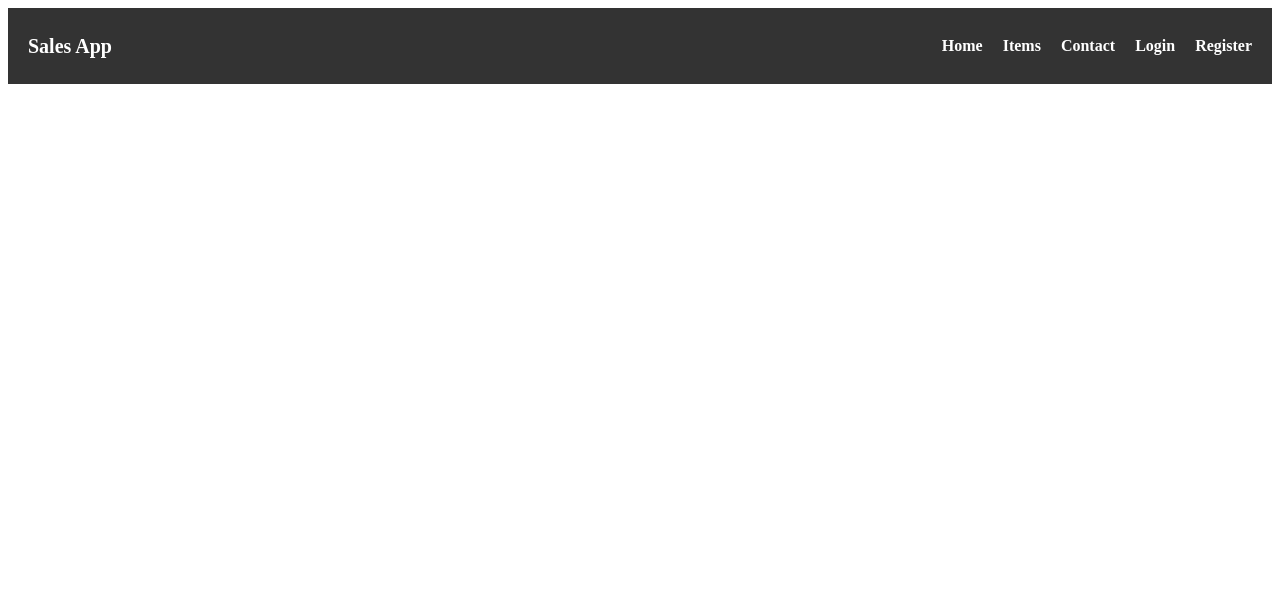
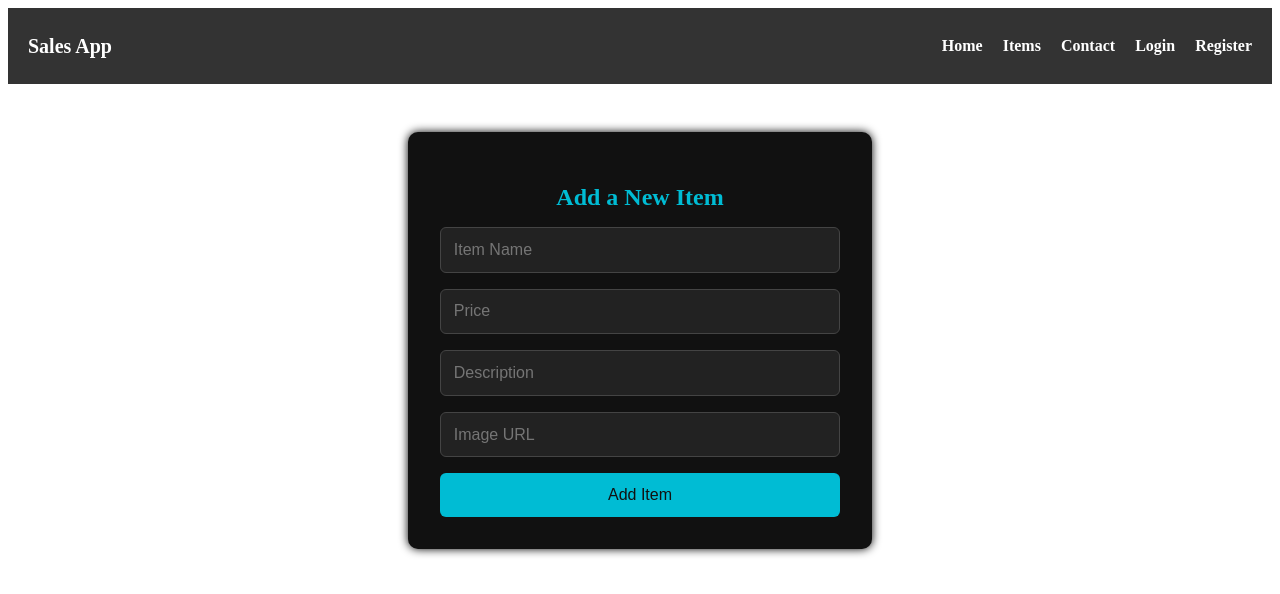
Before and after one commit to denning01/sales-frontend, a React (Vite) app: page /add-item in a window 1280 px wide. Shown: the top 594 px of the page. Built offline with nearby package versions, Linux system fonts and the light colour scheme.

Commit message:
creates the add item page

```diff
--- a/src/App.jsx
+++ b/src/App.jsx
@@ -6,6 +6,8 @@ import Contact from "./components/Contact";
 import LoginPage from "./pages/LoginPage";
 import RegisterPage from "./pages/RegisterPage";
 import "./App.css";
+import AddItemPage from "./pages/AddItemPage";
+
 
 function App() {
   // App-level user state
@@ -48,6 +50,10 @@ function App() {
 
         {/* Register Page */}
         <Route path="/register" element={<RegisterPage setUser={setUser} />} />
+
+        {/*Add Item Page*/}
+        <Route path="/add-item" element={<AddItemPage user={user} />} />
+
       </Routes>
     </Router>
   );
--- a/src/components/Navbar.jsx
+++ b/src/components/Navbar.jsx
@@ -29,9 +29,17 @@ export default function Navbar({ user, setUser }) {
           <li>
             <Link to="/contact">Contact</Link>
           </li>
+          {user && (
+  <li>
+    <Link to="/add-item">Add Item</Link>
+  </li>
+)}
+
 
           {!user ? (
             <>
+
+
               <li>
                 <Link to="/login">Login</Link>
               </li>
--- /dev/null
+++ b/src/pages/AddItemPage.jsx
@@ -0,0 +1,96 @@
+import React, { useState } from "react";
+import { useNavigate } from "react-router-dom";
+
+export default function AddItemPage({ user }) {
+  const navigate = useNavigate();
+  const [formData, setFormData] = useState({
+    item: "",
+    price: "",
+    description: "",
+    image: "",
+  });
+  const [error, setError] = useState("");
+  const [success, setSuccess] = useState("");
+
+  // Handle input changes
+  const handleChange = (e) => {
+    const { name, value } = e.target;
+    setFormData((prev) => ({ ...prev, [name]: value }));
+  };
+
+  // Handle form submission
+  const handleSubmit = async (e) => {
+    e.preventDefault();
+    setError("");
+    setSuccess("");
+
+    if (!user) {
+      setError("You must be logged in to add an item.");
+      return;
+    }
+
+    try {
+      const res = await fetch("http://localhost:8080/sales", {
+        method: "POST",
+        headers: { "Content-Type": "application/json" },
+        body: JSON.stringify(formData),
+      });
+
+      if (!res.ok) throw new Error("Failed to add item");
+
+      setSuccess("Item added successfully!");
+      setFormData({ item: "", price: "", description: "", image: "" });
+
+      // Redirect after success
+      setTimeout(() => navigate("/"), 1500);
+    } catch (err) {
+      console.error("Error adding item:", err);
+      setError("Failed to add item. Please try again.");
+    }
+  };
+
+  return (
+    <div className="auth-container">
+      <h2>Add a New Item</h2>
+      <form onSubmit={handleSubmit} className="auth-form">
+        <input
+          type="text"
+          name="item"
+          placeholder="Item Name"
+          value={formData.item}
+          onChange={handleChange}
+          required
+        />
+        <input
+          type="number"
+          name="price"
+          placeholder="Price"
+          value={formData.price}
+          onChange={handleChange}
+          required
+        />
+        <input
+          type="text"
+          name="description"
+          placeholder="Description"
+          value={formData.description}
+          onChange={handleChange}
+          required
+        />
+        <input
+          type="text"
+          name="image"
+          placeholder="Image URL"
+          value={formData.image}
+          onChange={handleChange}
+          required
+        />
+
+        <button type="submit">Add Item</button>
+
+        {error && <p className="error">{error}</p>}
+        {success && <p className="success">{success}</p>}
+      </form>
+    </div>
+  );
+}
```
